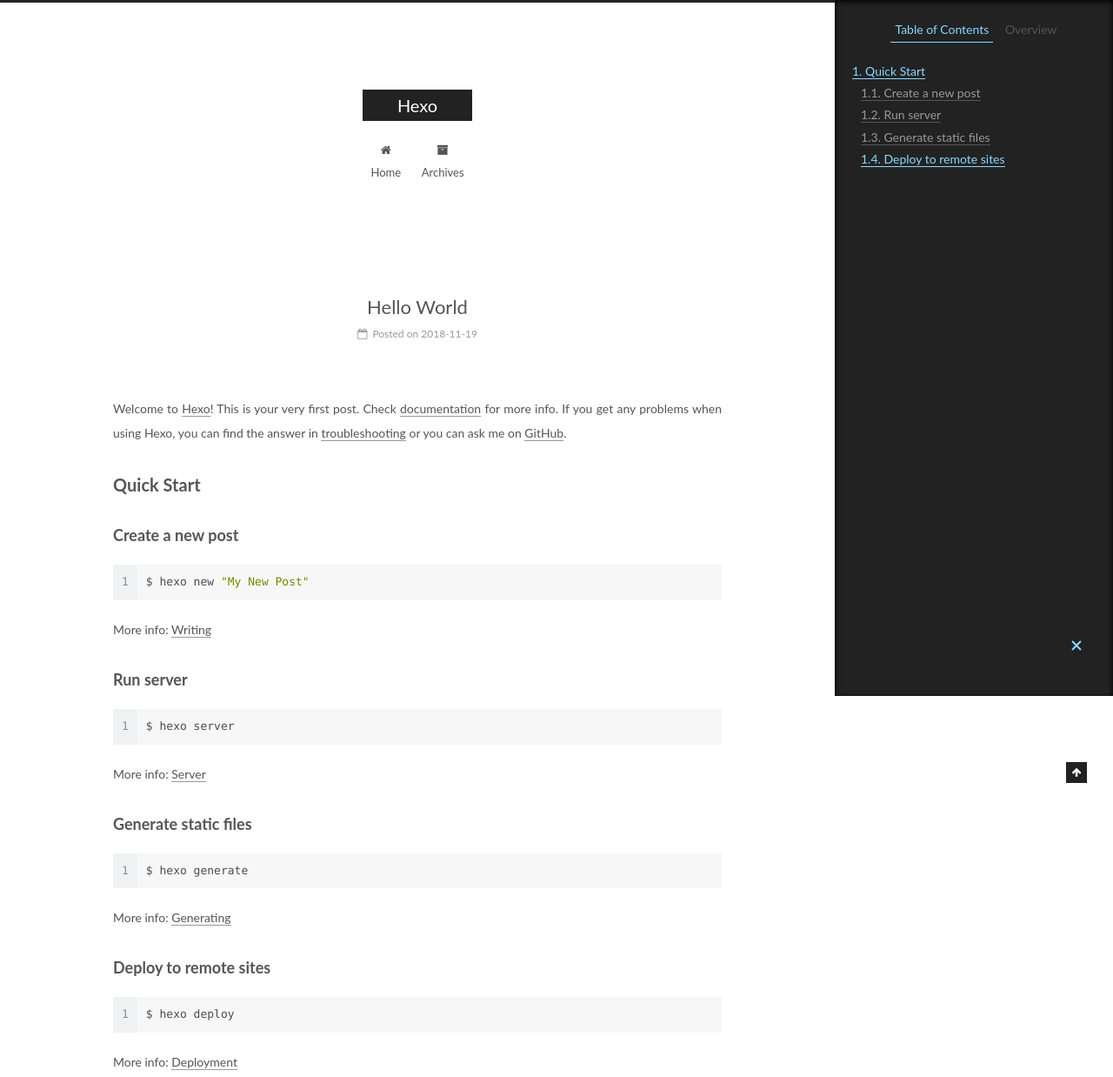
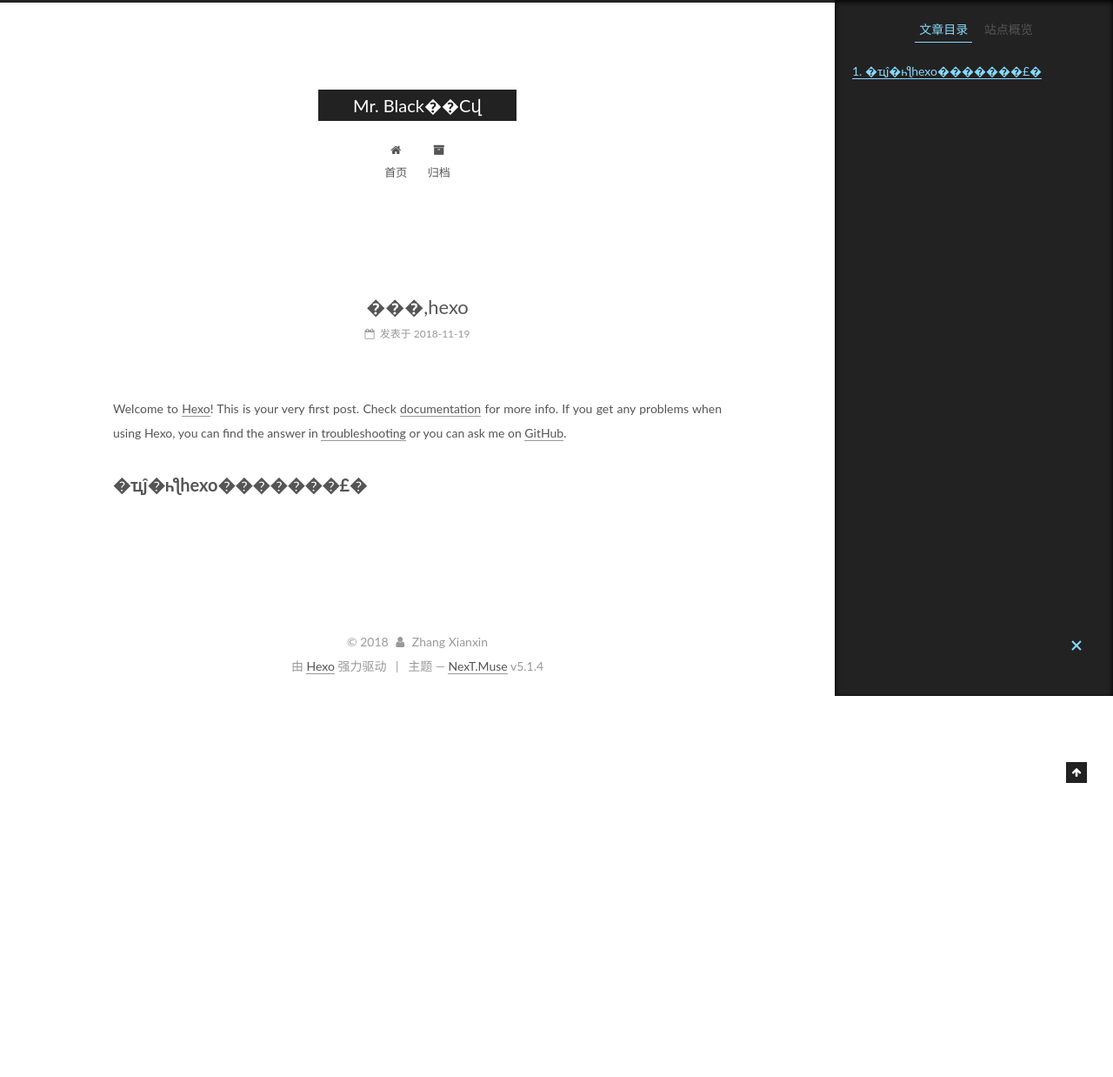
Before and after one commit to mmrblack/mmrblack.github.io, a plain HTML site: page 2018/11/19/hello-world/index.html in a window 1280 px wide. Shown: the top 1238 px of the page at 87% size. After the commit the page ends 800 px from the top, so only its background shows below. Drawn offline with Linux system fonts and the light colour scheme.

Commit message:
Site updated: 2018-11-19 21:41:25

```diff
--- a/2018/11/19/hello-world/index.html
+++ b/2018/11/19/hello-world/index.html
@@ -5,7 +5,7 @@
 
 
 
-<html class="theme-next muse use-motion" lang="">
+<html class="theme-next muse use-motion" lang="zh-Hans">
 <head><meta name="generator" content="Hexo 3.8.0">
   <meta charset="UTF-8">
 <meta http-equiv="X-UA-Compatible" content="IE=edge">
@@ -79,17 +79,17 @@
 
 
 
-<meta name="description" content="Welcome to Hexo! This is your very first post. Check documentation for more info. If you get any problems when using Hexo, you can find the answer in troubleshooting or you can ask me on GitHub. Quick">
+<meta name="description" content="Welcome to Hexo! This is your very first post. Check documentation for more info. If you get any problems when using Hexo, you can find the answer in troubleshooting or you can ask me on GitHub. �ҵĵ�һ">
 <meta property="og:type" content="article">
-<meta property="og:title" content="Hello World">
+<meta property="og:title" content="���,hexo">
 <meta property="og:url" content="http://yoursite.com/2018/11/19/hello-world/index.html">
-<meta property="og:site_name" content="Hexo">
-<meta property="og:description" content="Welcome to Hexo! This is your very first post. Check documentation for more info. If you get any problems when using Hexo, you can find the answer in troubleshooting or you can ask me on GitHub. Quick">
-<meta property="og:locale" content="default">
-<meta property="og:updated_time" content="2017-10-28T00:39:58.000Z">
+<meta property="og:site_name" content="Mr. Black��Сվ">
+<meta property="og:description" content="Welcome to Hexo! This is your very first post. Check documentation for more info. If you get any problems when using Hexo, you can find the answer in troubleshooting or you can ask me on GitHub. �ҵĵ�һ">
+<meta property="og:locale" content="zh-Hans">
+<meta property="og:updated_time" content="2018-11-19T13:31:08.712Z">
 <meta name="twitter:card" content="summary">
-<meta name="twitter:title" content="Hello World">
-<meta name="twitter:description" content="Welcome to Hexo! This is your very first post. Check documentation for more info. If you get any problems when using Hexo, you can find the answer in troubleshooting or you can ask me on GitHub. Quick">
+<meta name="twitter:title" content="���,hexo">
+<meta name="twitter:description" content="Welcome to Hexo! This is your very first post. Check documentation for more info. If you get any problems when using Hexo, you can find the answer in troubleshooting or you can ask me on GitHub. �ҵĵ�һ">
 
 
 
@@ -105,7 +105,7 @@
     motion: {"enable":true,"async":false,"transition":{"post_block":"fadeIn","post_header":"slideDownIn","post_body":"slideDownIn","coll_header":"slideLeftIn","sidebar":"slideUpIn"}},
     duoshuo: {
       userId: '0',
-      author: 'Author'
+      author: '博主'
     },
     algolia: {
       applicationID: '',
@@ -125,7 +125,7 @@
 
 
 
-  <title>Hello World | Hexo</title>
+  <title>���,hexo | Mr. Black��Сվ</title>
 
 
 
@@ -137,7 +137,7 @@
 
 </head>
 
-<body itemscope="" itemtype="http://schema.org/WebPage" lang="default">
+<body itemscope="" itemtype="http://schema.org/WebPage" lang="zh-Hans">
 
 
 
@@ -155,7 +155,7 @@
     <div class="custom-logo-site-title">
       <a href="/" class="brand" rel="start">
         <span class="logo-line-before"><i></i></span>
-        <span class="site-title">Hexo</span>
+        <span class="site-title">Mr. Black��Сվ</span>
         <span class="logo-line-after"><i></i></span>
       </a>
     </div>
@@ -185,7 +185,7 @@
 
               <i class="menu-item-icon fa fa-fw fa-home"></i> <br>
 
-            Home
+            首页
           </a>
         </li>
 
@@ -195,7 +195,7 @@
 
               <i class="menu-item-icon fa fa-fw fa-archive"></i> <br>
 
-            Archives
+            归档
           </a>
         </li>
 
@@ -241,7 +241,7 @@
     </span>
 
     <span hidden itemprop="publisher" itemscope="" itemtype="http://schema.org/Organization">
-      <meta itemprop="name" content="Hexo">
+      <meta itemprop="name" content="Mr. Black��Сվ">
     </span>
 
 
@@ -249,7 +249,7 @@
 
 
 
-          <h1 class="post-title" itemprop="name headline">Hello World</h1>
+          <h1 class="post-title" itemprop="name headline">���,hexo</h1>
 
 
         <div class="post-meta">
@@ -259,9 +259,9 @@
                 <i class="fa fa-calendar-o"></i>
               </span>
 
-                <span class="post-meta-item-text">Posted on</span>
+                <span class="post-meta-item-text">发表于</span>
 
-              <time title="Post created" itemprop="dateCreated datePublished" datetime="2018-11-19T19:55:16+08:00">
+              <time title="创建于" itemprop="dateCreated datePublished" datetime="2018-11-19T19:55:16+08:00">
                 2018-11-19
               </time>
 
@@ -300,15 +300,7 @@
 
 
         <p>Welcome to <a href="https://hexo.io/" target="_blank" rel="noopener">Hexo</a>! This is your very first post. Check <a href="https://hexo.io/docs/" target="_blank" rel="noopener">documentation</a> for more info. If you get any problems when using Hexo, you can find the answer in <a href="https://hexo.io/docs/troubleshooting.html" target="_blank" rel="noopener">troubleshooting</a> or you can ask me on <a href="https://github.com/hexojs/hexo/issues" target="_blank" rel="noopener">GitHub</a>.</p>
-<h2 id="Quick-Start"><a href="#Quick-Start" class="headerlink" title="Quick Start"></a>Quick Start</h2><h3 id="Create-a-new-post"><a href="#Create-a-new-post" class="headerlink" title="Create a new post"></a>Create a new post</h3><figure class="highlight bash"><table><tr><td class="gutter"><pre><span class="line">1</span><br></pre></td><td class="code"><pre><span class="line">$ hexo new <span class="string">"My New Post"</span></span><br></pre></td></tr></table></figure>
-<p>More info: <a href="https://hexo.io/docs/writing.html" target="_blank" rel="noopener">Writing</a></p>
-<h3 id="Run-server"><a href="#Run-server" class="headerlink" title="Run server"></a>Run server</h3><figure class="highlight bash"><table><tr><td class="gutter"><pre><span class="line">1</span><br></pre></td><td class="code"><pre><span class="line">$ hexo server</span><br></pre></td></tr></table></figure>
-<p>More info: <a href="https://hexo.io/docs/server.html" target="_blank" rel="noopener">Server</a></p>
-<h3 id="Generate-static-files"><a href="#Generate-static-files" class="headerlink" title="Generate static files"></a>Generate static files</h3><figure class="highlight bash"><table><tr><td class="gutter"><pre><span class="line">1</span><br></pre></td><td class="code"><pre><span class="line">$ hexo generate</span><br></pre></td></tr></table></figure>
-<p>More info: <a href="https://hexo.io/docs/generating.html" target="_blank" rel="noopener">Generating</a></p>
-<h3 id="Deploy-to-remote-sites"><a href="#Deploy-to-remote-sites" class="headerlink" title="Deploy to remote sites"></a>Deploy to remote sites</h3><figure class="highlight bash"><table><tr><td class="gutter"><pre><span class="line">1</span><br></pre></td><td class="code"><pre><span class="line">$ hexo deploy</span><br></pre></td></tr></table></figure>
-<p>More info: <a href="https://hexo.io/docs/deployment.html" target="_blank" rel="noopener">Deployment</a></p>
-
+<h2 id="�ҵj�һƪhexo�������£�"><a href="#�ҵj�һƪhexo�������£�" class="headerlink" title="�ҵĵ�һƪhexo�������£�"></a>�ҵĵ�һƪhexo�������£�</h2>
 
     </div>
 
@@ -378,10 +370,10 @@
 
         <ul class="sidebar-nav motion-element">
           <li class="sidebar-nav-toc sidebar-nav-active" data-target="post-toc-wrap">
-            Table of Contents
+            文章目录
           </li>
           <li class="sidebar-nav-overview" data-target="site-overview-wrap">
-            Overview
+            站点概览
           </li>
         </ul>
 
@@ -402,7 +394,7 @@
                 <a href="/archives/">
 
                   <span class="site-state-item-count">1</span>
-                  <span class="site-state-item-name">posts</span>
+                  <span class="site-state-item-name">日志</span>
                 </a>
               </div>
 
@@ -438,7 +430,7 @@
 
 
 
-              <div class="post-toc-content"><ol class="nav"><li class="nav-item nav-level-2"><a class="nav-link" href="#Quick-Start"><span class="nav-number">1.</span> <span class="nav-text">Quick Start</span></a><ol class="nav-child"><li class="nav-item nav-level-3"><a class="nav-link" href="#Create-a-new-post"><span class="nav-number">1.1.</span> <span class="nav-text">Create a new post</span></a></li><li class="nav-item nav-level-3"><a class="nav-link" href="#Run-server"><span class="nav-number">1.2.</span> <span class="nav-text">Run server</span></a></li><li class="nav-item nav-level-3"><a class="nav-link" href="#Generate-static-files"><span class="nav-number">1.3.</span> <span class="nav-text">Generate static files</span></a></li><li class="nav-item nav-level-3"><a class="nav-link" href="#Deploy-to-remote-sites"><span class="nav-number">1.4.</span> <span class="nav-text">Deploy to remote sites</span></a></li></ol></li></ol></div>
+              <div class="post-toc-content"><ol class="nav"><li class="nav-item nav-level-2"><a class="nav-link" href="#�ҵj�һƪhexo�������£�"><span class="nav-number">1.</span> <span class="nav-text">�ҵĵ�һƪhexo�������£�</span></a></li></ol></div>
 
 
           </div>
@@ -468,7 +460,7 @@
 </div>
 
 
-  <div class="powered-by">Powered by <a class="theme-link" target="_blank" href="https://hexo.io">Hexo</a></div>
+  <div class="powered-by">由 <a class="theme-link" target="_blank" href="https://hexo.io">Hexo</a> 强力驱动</div>
 
 
 
@@ -476,7 +468,7 @@
 
 
 
-  <div class="theme-info">Theme &mdash; <a class="theme-link" target="_blank" href="https://github.com/iissnan/hexo-theme-next">NexT.Muse</a> v5.1.4</div>
+  <div class="theme-info">主题 &mdash; <a class="theme-link" target="_blank" href="https://github.com/iissnan/hexo-theme-next">NexT.Muse</a> v5.1.4</div>
 
 
 
--- a/css/main.css
+++ b/css/main.css
@@ -1822,7 +1822,7 @@ pre .javascript .function {
   width: 4px;
   height: 4px;
   border-radius: 50%;
-  background: #fffffc;
+  background: #73ff57;
 }
 .links-of-blogroll {
   font-size: 13px;
```
Also changed, not shown: archives/2018/11/index.html (+16 -16 lines), archives/2018/index.html (+16 -16 lines), archives/index.html (+16 -16 lines), index.html (+19 -27 lines).
